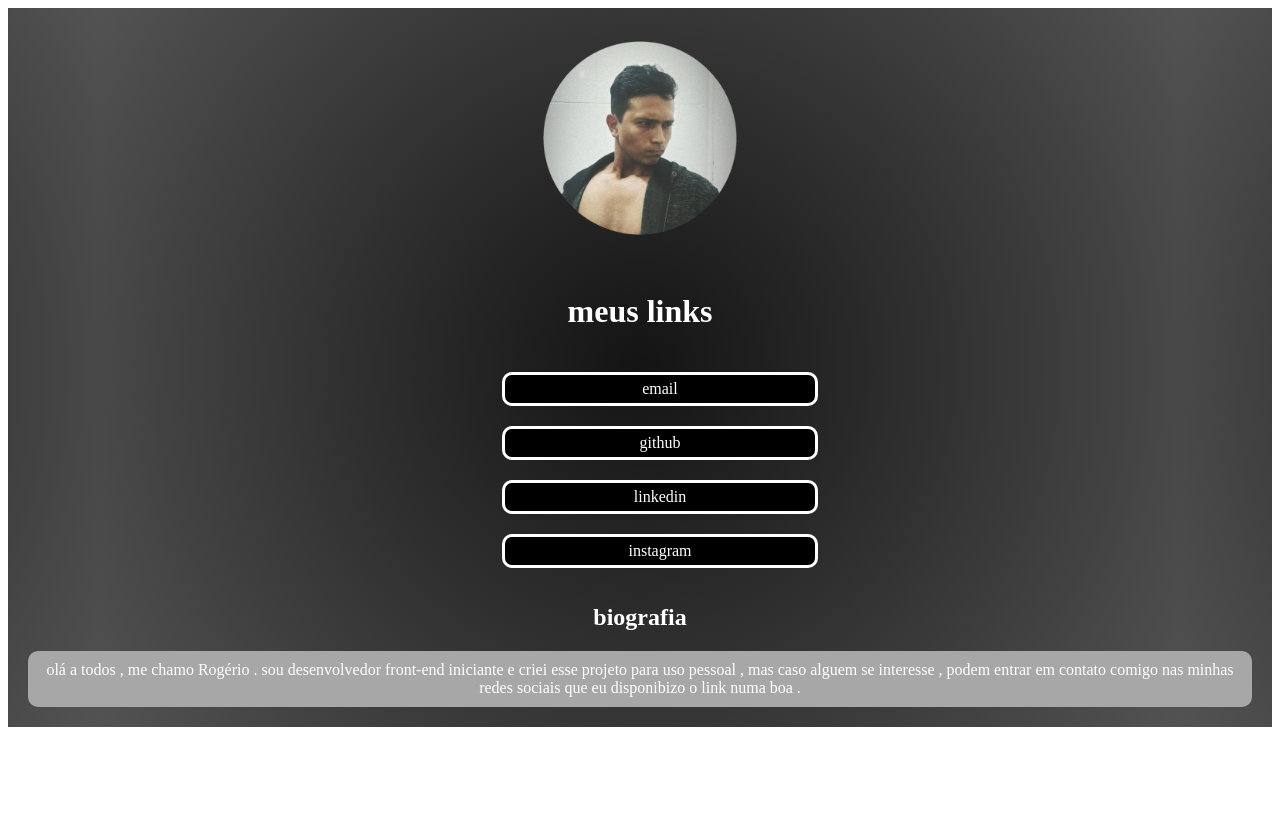
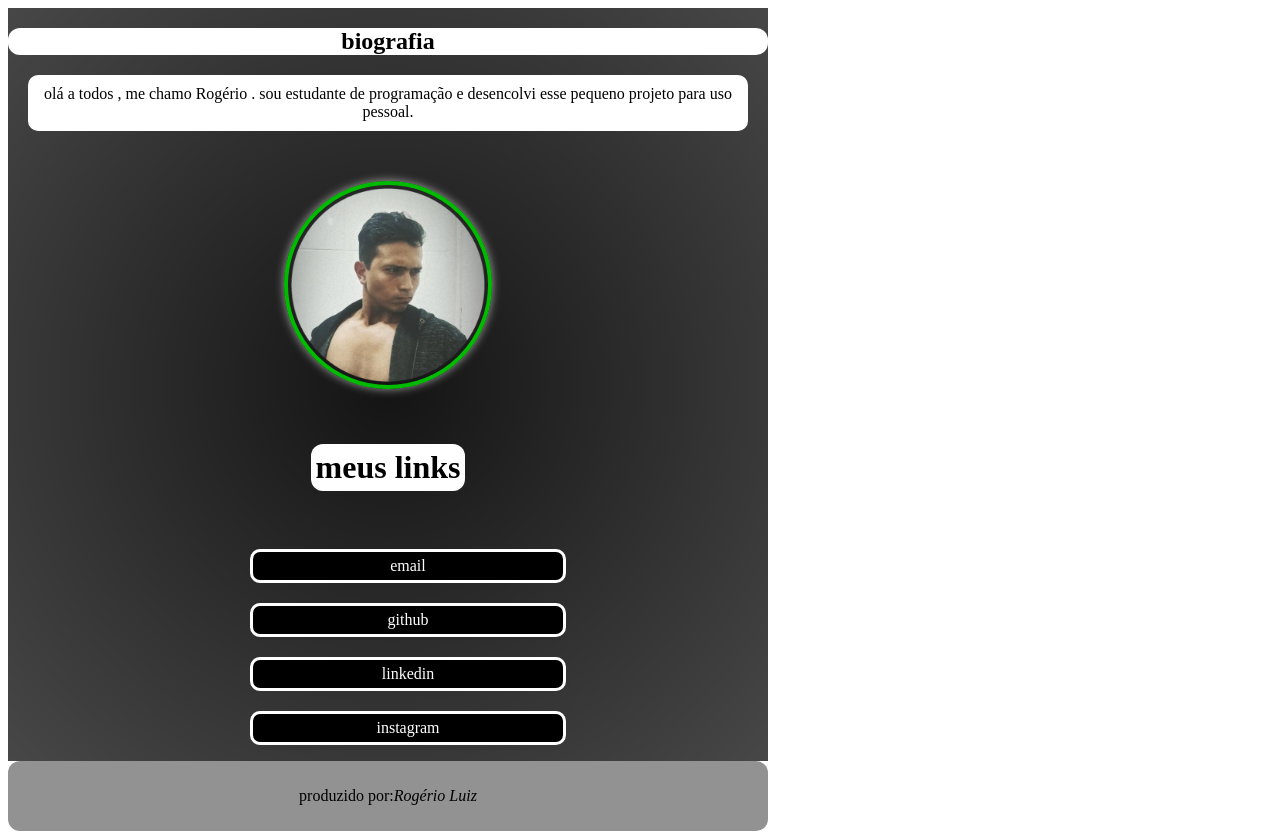
Before and after one commit to rogeriovnuzpizolato-ops/linksPRO, a plain HTML site: page index.html in a window 1280 px wide. Before the commit the page ends 800 px from the top, so only its background shows below. Drawn offline with Linux system fonts and the light colour scheme.

Commit message:
primeira atualização do projeto

```diff
--- a/index.html
+++ b/index.html
@@ -8,24 +8,35 @@
   </head>
   <body>
     <div id="container">
+      <div id="footer">
+        <h2>biografia</h2>
+        <p>
+          olá a todos , me chamo Rogério . sou estudante de programação e
+          desencolvi esse pequeno projeto para uso pessoal.
+        </p>
+      </div>
       <div id="perfil">
-       <img src="./img/foto-perfil.png" alt="rogerio luiz">
-       <h1>meus links</h1>
+        <img src="./img/foto-perfil.png" alt="rogerio luiz" />
       </div>
       <div id="links">
+        <h1>meus links</h1>
         <ul>
           <li><a href="mailto:rogeriovnuzpizolato@gmail.com">email</a></li>
-          <li><a href="https://github.com/rogeriovnuzpizolato-ops">github</a></li>
-          <li><a href="https://www.linkedin.com/in/rogerio-luiz-pizolato-bba8b1397">linkedin</a></li>
+          <li>
+            <a href="https://github.com/rogeriovnuzpizolato-ops">github</a>
+          </li>
+          <li>
+            <a
+              href="https://www.linkedin.com/in/rogerio-luiz-pizolato-bba8b1397"
+              >linkedin</a
+            >
+          </li>
           <li><a href="https://www.instagram.com/rogerio_bpz">instagram</a></li>
         </ul>
       </div>
-      <div id="footer">
-        <h2>biografia</h2>
-        <p>olá a todos , me chamo Rogério . sou desenvolvedor front-end iniciante e criei esse projeto para uso pessoal , mas caso alguem se interesse , podem entrar em contato comigo nas minhas redes sociais que eu disponibizo o link numa boa .   <br>
-        </p>
-
-      </div>
+    </div>
+    <div id="rodaPe">
+      <p>produzido por:<i>Rogério Luiz</i> </p>
     </div>
   </body>
 </html>
--- a/style.css
+++ b/style.css
@@ -1,22 +1,38 @@
 body{
-    display:block;
-    flex-direction: column;
-    align-items: center;
+     max-width: 760px;
 }
 #container{
     display:flex;
     flex-direction: column;
     justify-content: start;
+    text-align: center;
     align-items: center;
     background: url(./img/background-linksPRO.png) center ;
 }
 #perfil img{
+    border-radius: 50%;
+    object-fit: cover;
+    border: 4px solid rgb(0, 187, 0);
     height: 200px;
     margin: 30px ;
+    box-shadow: 0 0 10px rgba(255, 255, 255, 0.6);
 }
 #perfil{
     text-align: center;
     color: white;
+
+}
+#links{
+    display: flex;
+    flex-direction: column;
+    align-items: center;
+    width: 100%;
+}
+#links h1{
+    background: white ;
+    text-align: center;
+    padding: 5px;
+    border-radius: 12px;
 }
 #links ul {
     list-style: none;
@@ -25,9 +41,9 @@ body{
     margin-top: 20px;
 }
 #links a {
-    display:block;
+    display: block;
+    text-align: center;
     width: 300px;
-    text-align: center;
     color: white;
     text-decoration: none;
     padding: 5px;
@@ -44,12 +60,22 @@ body{
 }
 #footer{
     display: inline-block;
-    color: white;
+    color: black ;
     text-align: center;
 }
+#footer h2 {
+    background: white;
+    border-radius: 12px;
+}
 #footer p{
-    background-color: rgb(167, 167, 167);
+    background-color: white;
     border-radius: 10px;
     padding: 10px;
     margin:0px 20px 20px 20px ;
 }
+#rodaPe{
+    text-align: center;
+    background: rgb(146, 146, 146);
+    padding:10px;
+    border-radius: 12px;
+}
```
